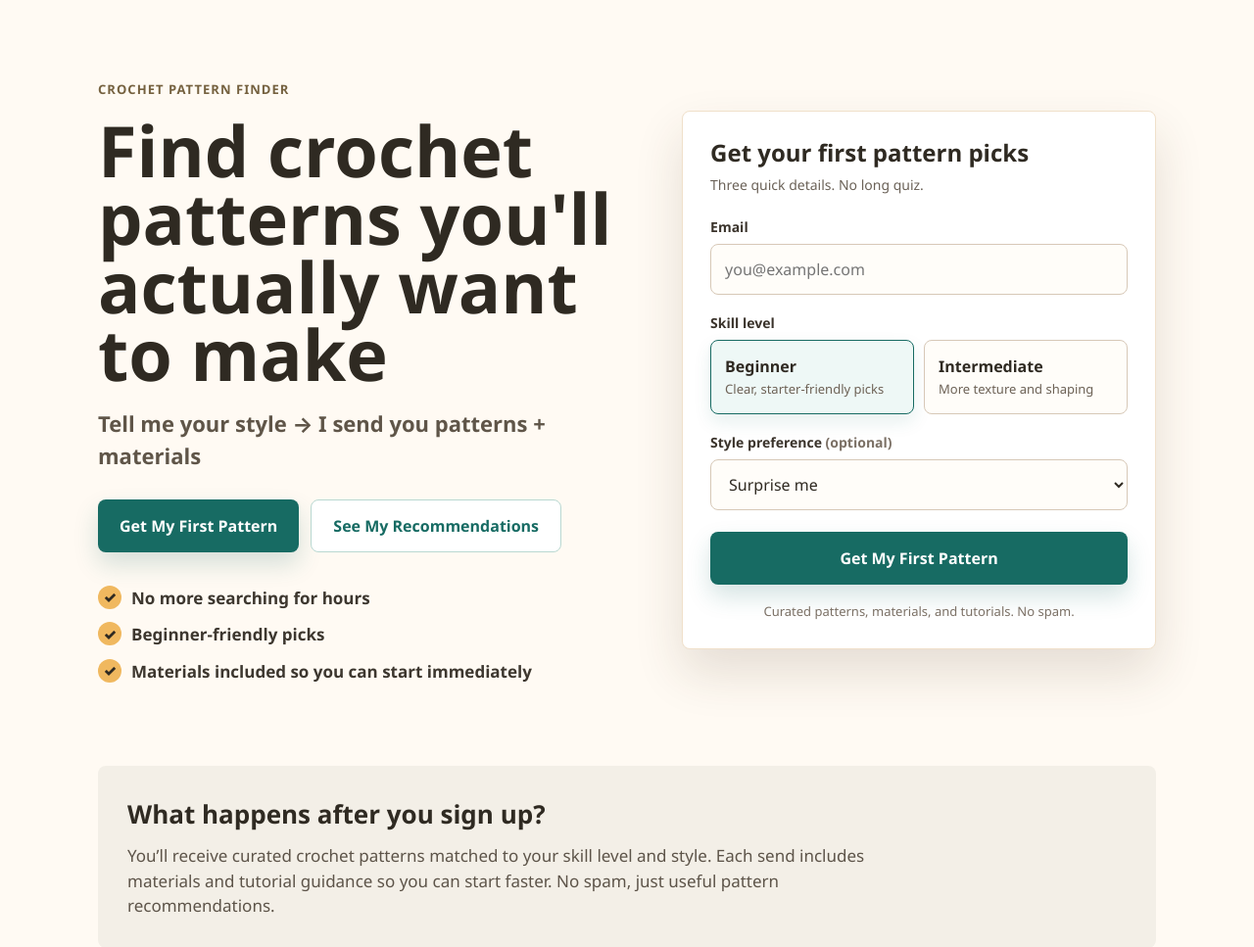
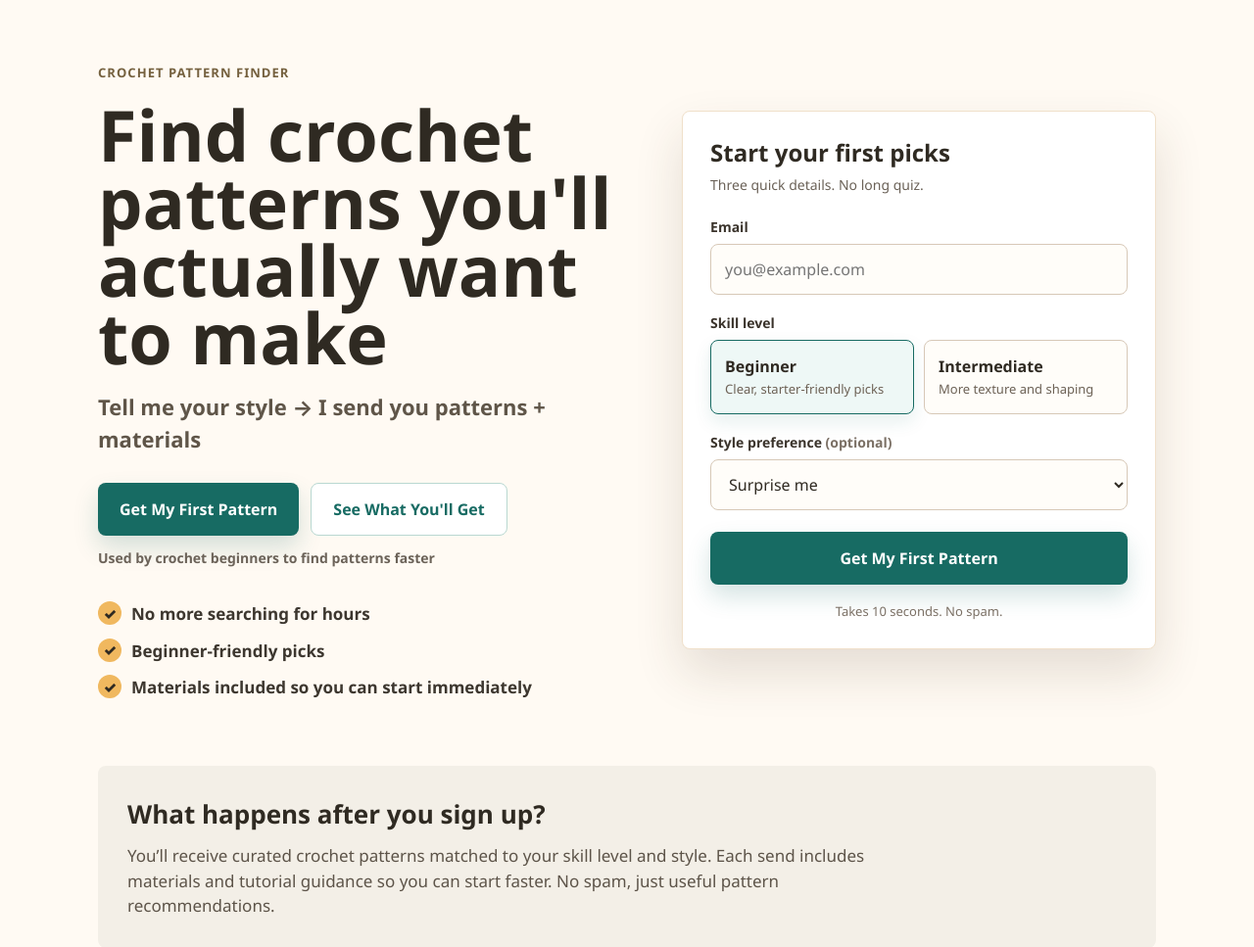
Before and after one commit to trenpatterson-dot/crochet-pattern-agent, a Flask app: page / in a window 1280 px wide. Shown: the top 967 px of the page at 98% size. Run offline with Flask 3, Linux system fonts and the light colour scheme; parts of the project's set-up code (start-up, migrations or seed data) failed here and were passed over.

Commit message:
tighten landing page conversion copy

```diff
--- a/templates/form.html
+++ b/templates/form.html
@@ -66,6 +66,13 @@
       flex-wrap: wrap;
       gap: 12px;
       margin-top: 28px;
+    }
+
+    .trust-line {
+      margin-top: 12px;
+      color: #6b6258;
+      font-size: 14px;
+      font-weight: 650;
     }
 
     .button-link,
@@ -297,8 +304,9 @@
 
         <div class="hero-actions">
           <a class="button-link" href="#signup">Get My First Pattern</a>
-          <a class="button-link secondary" href="#signup">See My Recommendations</a>
+          <a class="button-link secondary" href="#signup">See What You'll Get</a>
         </div>
+        <p class="trust-line">Used by crochet beginners to find patterns faster</p>
 
         <ul class="value-list" aria-label="Why sign up">
           <li><span class="check">✓</span><span>No more searching for hours</span></li>
@@ -308,7 +316,7 @@
       </div>
 
       <div class="signup-card" id="signup">
-        <h2>Get your first pattern picks</h2>
+        <h2>Start your first picks</h2>
         <p class="form-note">Three quick details. No long quiz.</p>
 
         {% if error %}
@@ -355,7 +363,7 @@
           </div>
 
           <button type="submit" class="submit-btn">Get My First Pattern</button>
-          <p class="privacy-note">Curated patterns, materials, and tutorials. No spam.</p>
+          <p class="privacy-note">Takes 10 seconds. No spam.</p>
         </form>
       </div>
     </section>
```
